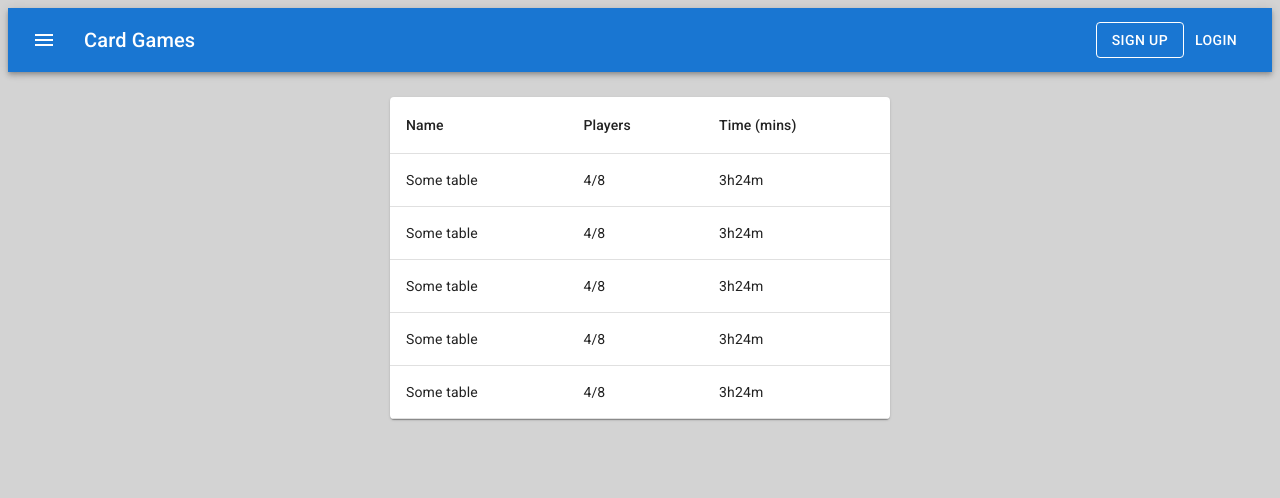
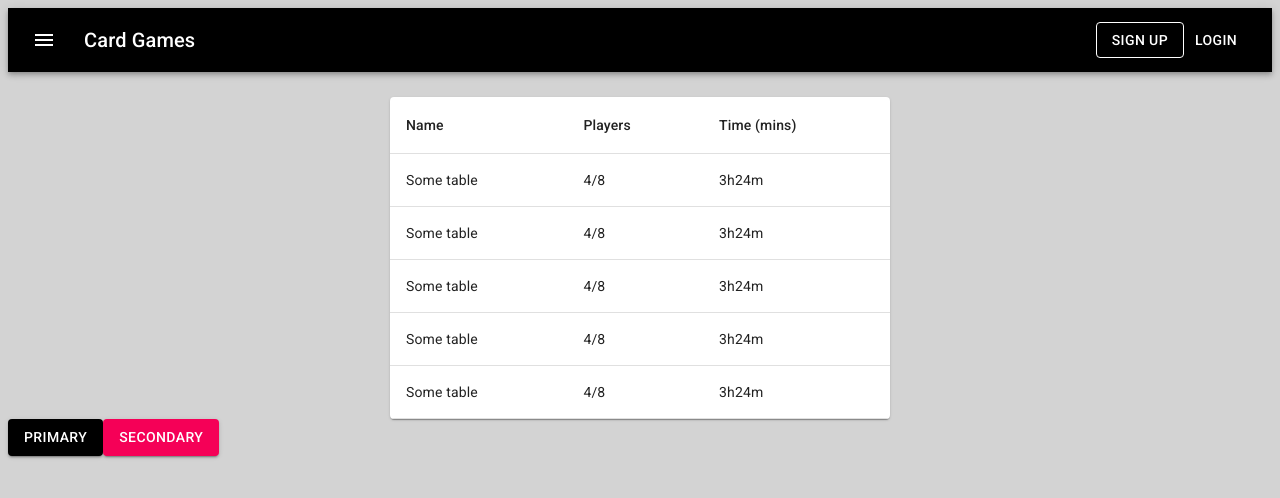
Before and after one commit to berniefitz82/mui-card-game, a React (Create React App) app: page / in a window 1280 px wide. Shown: the top 498 px of the page. Built offline with nearby package versions, Linux system fonts and the light colour scheme.

Commit message:
Theme WIP

```diff
--- a/src/App.js
+++ b/src/App.js
@@ -1,13 +1,18 @@
 import LiveGamesTable from "./LiveGamesTable";
 import NavBar from "./NavBar";
 import "./App.css";
+import { ThemeProvider } from "@mui/system";
+import theme from "./theme";
+import Button from "@mui/material/Button";
 
 function App() {
   return (
-    <>
+    <ThemeProvider theme={theme}>
       <NavBar />
       <LiveGamesTable />
-    </>
+      <Button color="primary" variant="contained">Primary</Button>
+      <Button color="secondary" variant="contained">Secondary</Button>
+    </ThemeProvider>
   );
 }
 
--- a/src/theme.js
+++ b/src/theme.js
@@ -3,7 +3,7 @@ import { createTheme } from '@mui/material/styles';
 const theme = createTheme({
   palette: {
     primary: {
-      main: '#2196f3',
+      main: '#000000',
     },
     secondary: {
       main: '#f50057',
```
